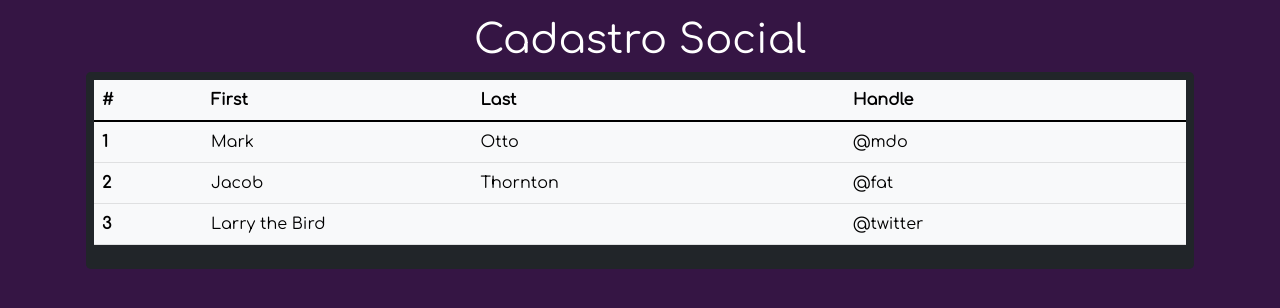
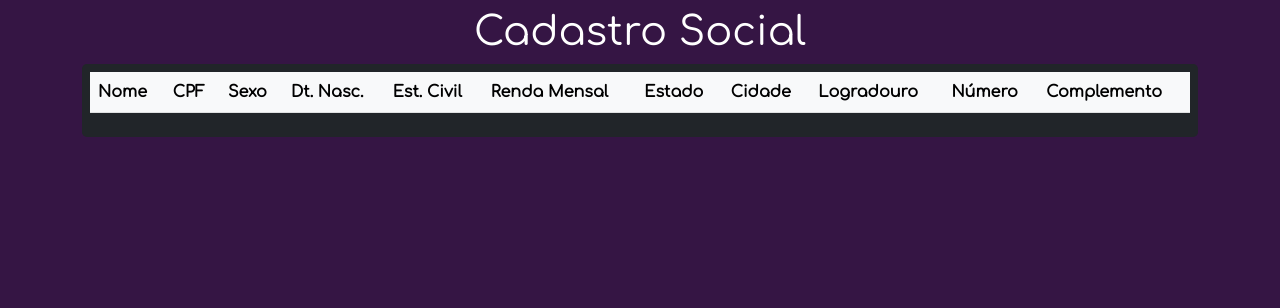
Before and after one commit to devlhm/FirebaseWeb, a website built with webpack: page index.html in a window 1280 px wide. Both pictures are taken after typing "Sample", "Sample", "2020-01-15", "5", "Sample", "5" into the empty fields and a click on the button "Listar". Built offline with nearby package versions, Linux system fonts and the light colour scheme; some packages are replaced by stand-ins of ours; no server answers; the database is empty.

Commit message:
done somethings

```diff
--- a/index.html
+++ b/index.html
@@ -193,37 +193,28 @@
 			</div>
 		</div>
 
-		<div class="container p-3 d-none" id="menu-listar">
+		<div class="container pt-2 d-none" id="menu-listar">
 			<h1 class="text-center text-white">Cadastro Social</h1>
 
 			<div id="form-bg" class="p-2 bg-dark rounded-3">
-				<table class="table table-light table-hover">
+				<table class="table table-responsive table-light table-hover">
 					<thead>
 						<tr>
-						  <th scope="col">#</th>
-						  <th scope="col">First</th>
-						  <th scope="col">Last</th>
-						  <th scope="col">Handle</th>
+						  <th scope="col">Nome</th>
+						  <th scope="col">CPF</th>
+						  <th scope="col">Sexo</th>
+						  <th scope="col">Dt. Nasc.</th>
+						  <th scope="col">Est. Civil</th>
+						  <th scope="col">Renda Mensal</th>
+						  <th scope="col">Estado</th>
+						  <th scope="col">Cidade</th>
+						  <th scope="col">Logradouro</th>
+						  <th scope="col">Número</th>
+						  <th scope="col">Complemento</th>
 						</tr>
 					  </thead>
 					  <tbody id="tabela-pessoas">
-						<tr>
-						  <th scope="row">1</th>
-						  <td>Mark</td>
-						  <td>Otto</td>
-						  <td>@mdo</td>
-						</tr>
-						<tr>
-						  <th scope="row">2</th>
-						  <td>Jacob</td>
-						  <td>Thornton</td>
-						  <td>@fat</td>
-						</tr>
-						<tr>
-						  <th scope="row">3</th>
-						  <td colspan="2">Larry the Bird</td>
-						  <td>@twitter</td>
-						</tr>
+
 					  </tbody>
 				</table>
 			</div>
--- a/js/dbFunctions.js
+++ b/js/dbFunctions.js
@@ -5,15 +5,15 @@ import { getFirestore } from "firebase/firestore";
 const db = getFirestore(app)
 
 function getAll() {
-	const q = query(collection(db, "usuarios"));
-	const querySnapshot = getDocs(q).then(
-        querySnapshot.forEach((doc) => {
+	query(collection(db, "usuarios")).then(q => {
+        getDocs(q).then(querySnapshot => querySnapshot.forEach((doc) => {
                 const data = doc.data();
                 document.getElementById("tabela-pessoas").innerHTML +=
                 `<tr><th scope="row">1</th><td>${data.nome}</td><td>${data.cpf}</td><td>@mdo</td></tr>`
                 console.log(doc.id, " => ", doc.data());
             })
         );
+    });
 }
 
 function insert(data) {
```
Also changed, not shown: 1 other file. Lines whose indentation alone changed are shown as unchanged.
